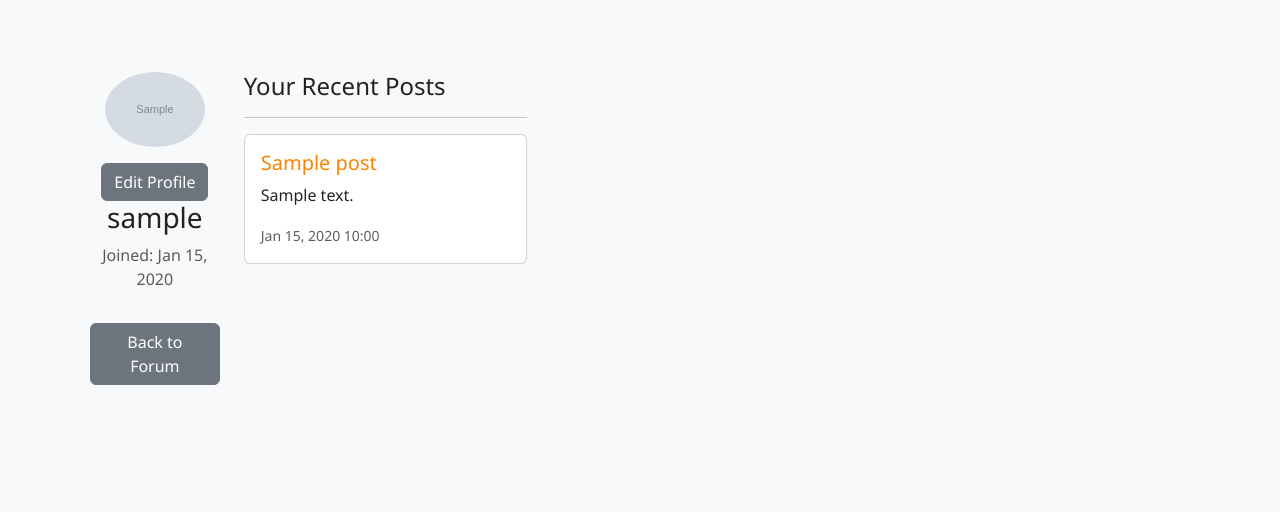
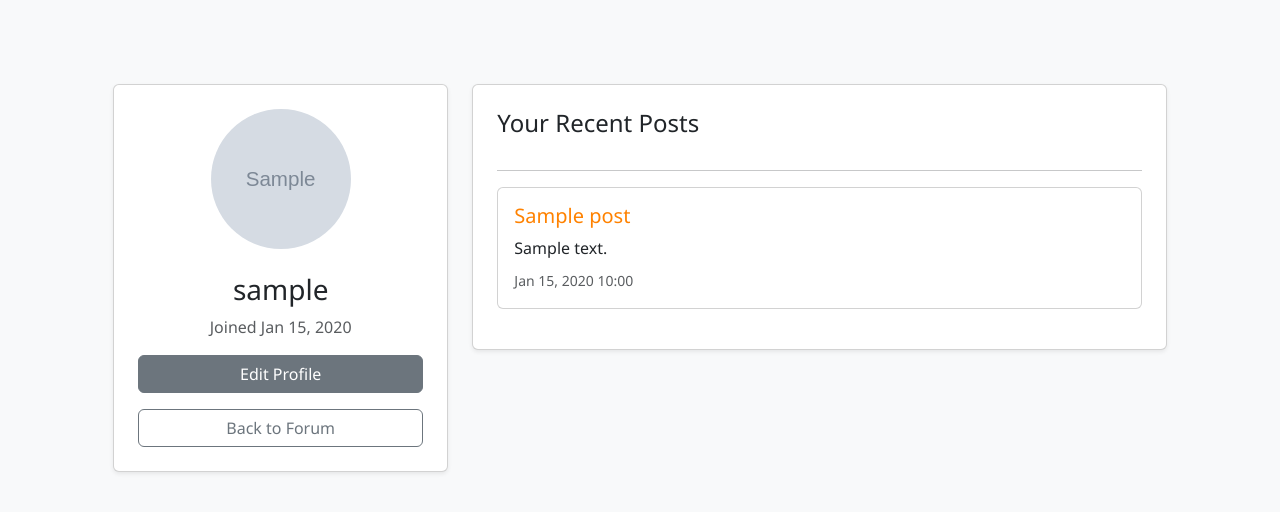
Before and after one commit to mario14guajardo/django-app, a Django app: template myapp/templates/myapp/user_profile.html in a window 1280 px wide. Shown: the part 96-608 px from the top of the page. Run offline with Django 5.2, Linux system fonts and the light colour scheme; the template is opened without the code that fills it: most values are stand-ins (such as "Sample title", 1, 10 or a date in 2020); grey boxes marked "Sample" are stand-in pictures.

Commit message:
Update user_profile.html

```diff
--- a/myapp/templates/myapp/user_profile.html
+++ b/myapp/templates/myapp/user_profile.html
@@ -2,41 +2,52 @@
 {% load static %}
 
 {% block content %}
-<div class="container mt-4">
+<div class="container-fluid px-5 mt-5">
 
-    <div class="row">
-        <div class="col-md-4 text-center">
+    <div class="row g-4">
 
-            <!-- Profile Picture -->
+        <!-- PROFILE SIDEBAR -->
+        <div class="col-lg-4">
+            <div class="card p-4 text-center shadow-sm">
+
                 {% if profile.avatar %}
                     <img
                         src="{{ profile.avatar.url }}"
-                    class="img-fluid rounded-circle mb-3"
-                    style="max-width: 100px;"
+                        class="rounded-circle mx-auto mb-3"
+                        style="width: 140px; height: 140px; object-fit: cover;"
                         alt="{{ profile.user.username }}"
                     >
                 {% else %}
                     <img
                         src="{% static 'myapp/default_avatar.png' %}"
-                    class="img-fluid rounded-circle mb-3"
-                    style="max-width: 100px;"
+                        class="rounded-circle mx-auto mb-3"
+                        style="width: 140px; height: 140px; object-fit: cover;"
                         alt="{{ profile.user.username }}"
                     >
                 {% endif %}
 
-            <a href="{% url 'edit_profile' %}" class="btn btn-secondary">Edit Profile</a>
+                <h3 class="mt-2">{{ profile.user.username }}</h3>
 
-            <h3>{{ profile.user.username }}</h3>
+                <p class="text-muted mb-2">
+                    Joined {{ profile.user.date_joined|date:"M d, Y" }}
+                </p>
 
-            <p class="text-muted">Joined: {{ profile.user.date_joined|date:"M d, Y" }}</p>
+                <a href="{% url 'edit_profile' %}" class="btn btn-secondary w-100 mt-2">
+                    Edit Profile
+                </a>
 
-            <a href="{% url 'home' %}" class="btn btn-secondary mt-3">Back to Forum</a>
+                <a href="{% url 'home' %}" class="btn btn-outline-secondary w-100 mt-3">
+                    Back to Forum
+                </a>
 
             </div>
+        </div>
 
-        <div class="col-md-8">
+        <!-- POSTS SECTION -->
+        <div class="col-lg-8">
+            <div class="card p-4 shadow-sm">
 
-            <h4>Your Recent Posts</h4>
+                <h4 class="mb-3">Your Recent Posts</h4>
                 <hr>
 
                 {% for post in posts %}
@@ -47,17 +58,23 @@
                                     {{ post.title }}
                                 </a>
                             </h5>
-                        <p>{{ post.body|truncatewords:20 }}</p>
+                            <p class="mb-2">
+                                {{ post.body|truncatewords:20 }}
+                            </p>
                             <small class="text-muted">
                                 {{ post.created_at|date:"M d, Y H:i" }}
                             </small>
                         </div>
                     </div>
                 {% empty %}
-                <p>You haven't posted anything yet.</p>
+                    <p class="text-muted">
+                        You haven't posted anything yet.
+                    </p>
                 {% endfor %}
 
             </div>
         </div>
+
+    </div>
 </div>
 {% endblock %}
```
Lines whose indentation alone changed are shown as unchanged.
